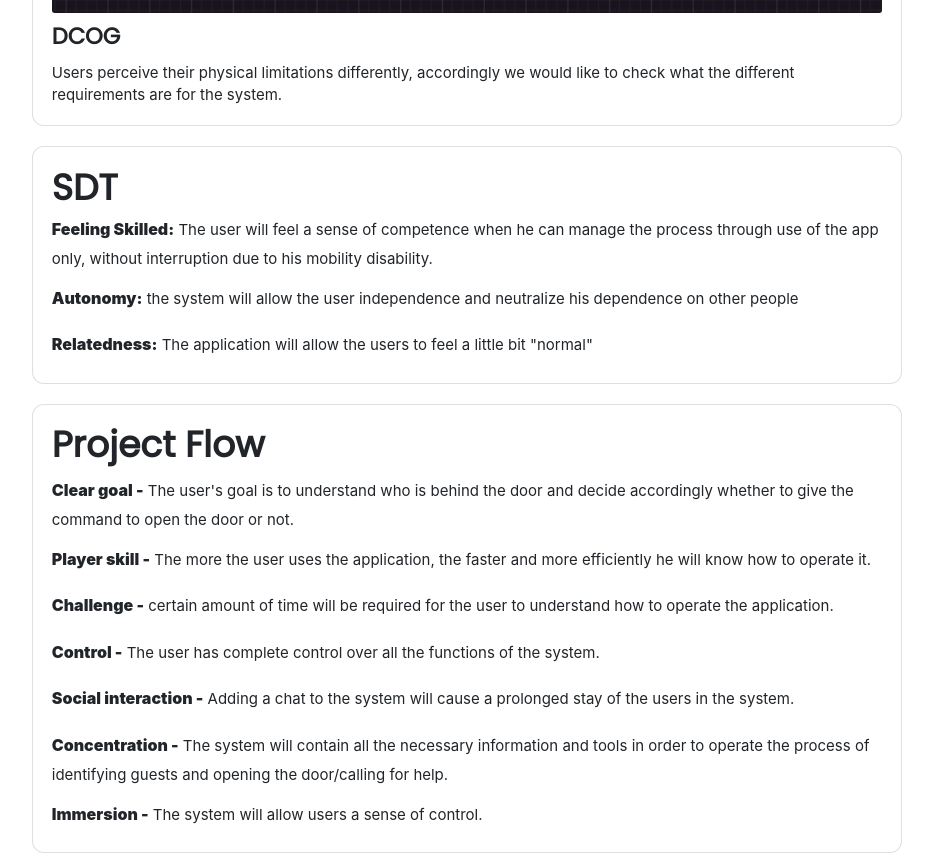
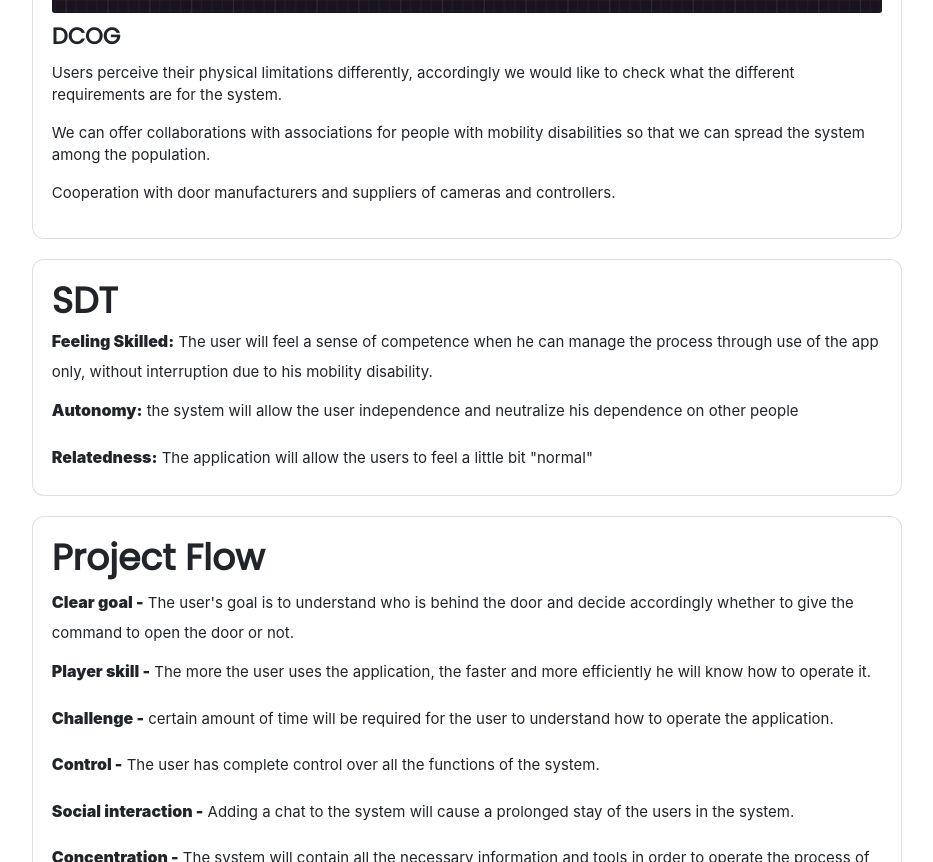
Before and after one commit to EdenBar01/Requierment-Engineering-Project, a plain HTML site: page index.html in a window 1280 px wide. Shown: the part 6620-7482 px from the top of the page, without its empty margins (343-1276 px from the left). Drawn offline with nearby package versions, Linux system fonts and the light colour scheme.

Commit message:
really last update

```diff
--- a/index.html
+++ b/index.html
@@ -281,6 +281,9 @@
       <h4 class="card-title">DCOG</h4>
       <p class="card-text">Users perceive their physical limitations differently,
         accordingly we would like to check what the different requirements are for the system.</p>
+      <p>We can offer collaborations with associations for people with mobility disabilities
+          so that we can spread the system among the population.</p>
+      <p>Cooperation with door manufacturers and suppliers of cameras and controllers.</p>
     </div>
   </div>
 </div>
```
